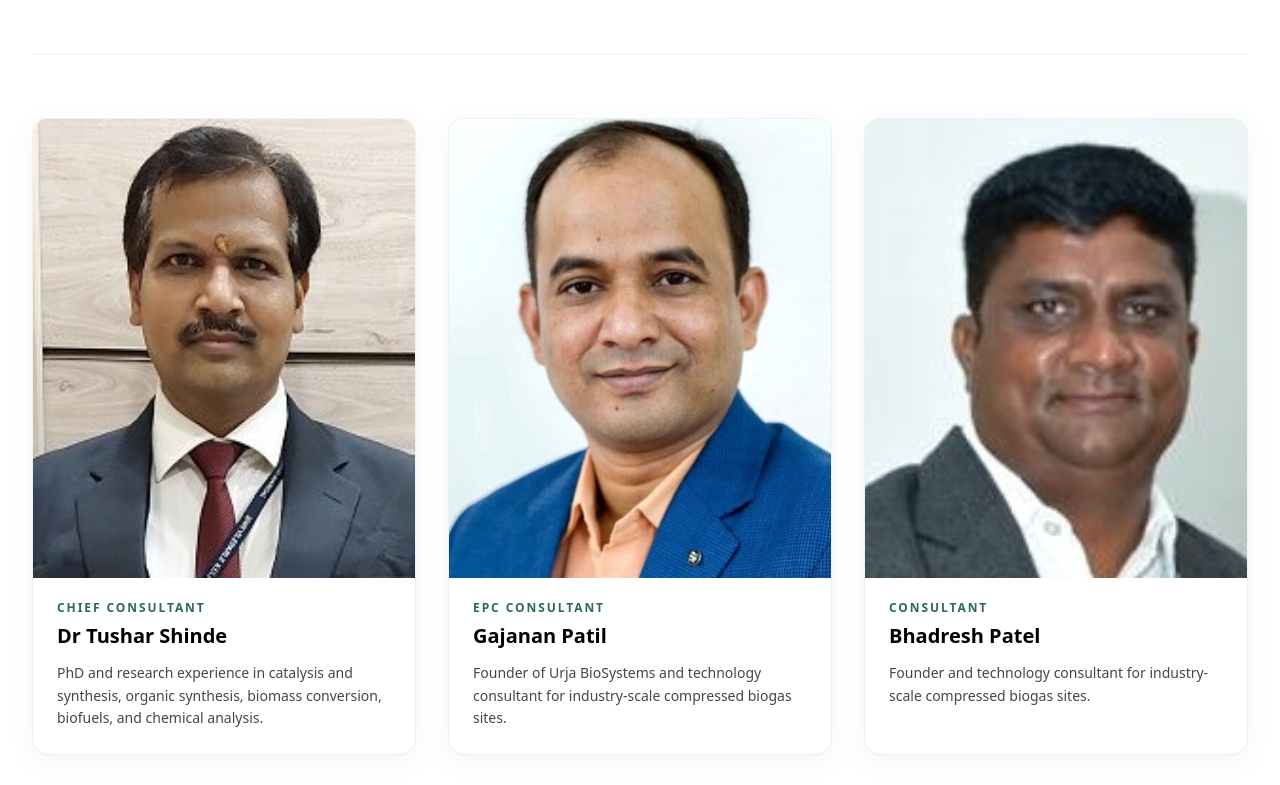
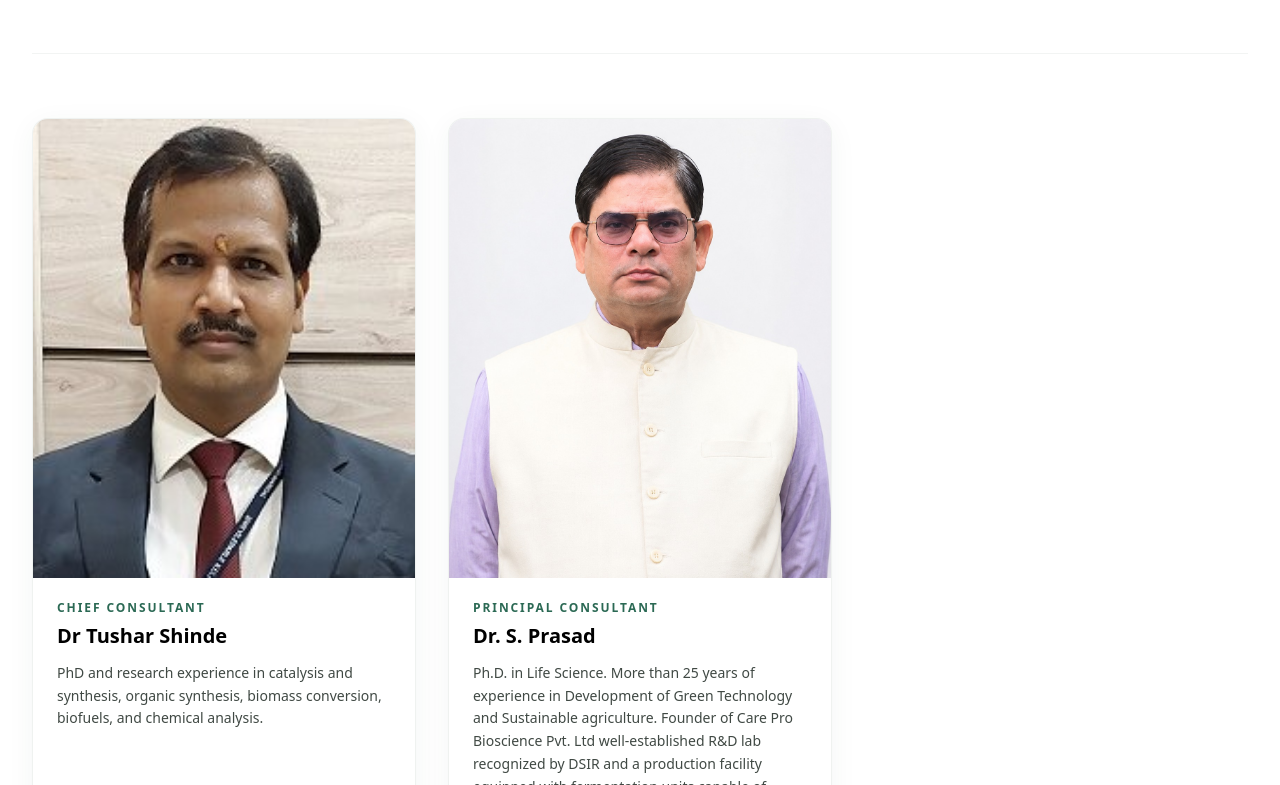
Before and after one commit to SrushtiCapital/SrushtiRenewablesWeb, a Next.js app: page /team in a window 1280 px wide. Shown: the part 5315-6100 px from the top of the page. Built offline with nearby package versions, Linux system fonts and the light colour scheme.

Commit message:
Added Dr Prasad profle

```diff
--- a/src/components/team/team-data.tsx
+++ b/src/components/team/team-data.tsx
@@ -125,7 +125,7 @@ export const TEAM_GROUPS: TeamGroup[] = [
       </>
     ),
     description:
-      "Domain depth across biofuels, biogas, catalysis, and EPC delivery — the technical anchor for every renewable-energy mandate.",
+      "Domain depth across renewable energy, sustainable agriculture, biofuels, biogas, catalysis, and EPC delivery — the technical anchor for every renewable-energy mandate.",
     layout: "grid",
     members: [
       {
@@ -135,16 +135,10 @@ export const TEAM_GROUPS: TeamGroup[] = [
         bio: "PhD and research experience in catalysis and synthesis, organic synthesis, biomass conversion, biofuels, and chemical analysis.",
       },
       {
-        name: "Gajanan Patil",
-        role: "EPC Consultant",
-        image: "/team/gajanan.jpg",
-        bio: "Founder of Urja BioSystems and technology consultant for industry-scale compressed biogas sites.",
-      },
-      {
-        name: "Bhadresh Patel",
-        role: "Consultant",
-        image: "/team/bhadresh.jpg",
-        bio: "Founder and technology consultant for industry-scale compressed biogas sites.",
+        name: "Dr. S. Prasad",
+        role: "Principal Consultant",
+        image: "/team/DrSPrasad.jpeg",
+        bio: "Ph.D. in Life Science. More than 25 years of experience in Development of Green Technology and Sustainable agriculture. Founder of Care Pro Bioscience Pvt. Ltd well-established R&D lab recognized by DSIR and a production facility equipped with fermentation units capable of producing high-quality microbial-based products, On August 26, 2022, CPB signed a Joint Implementation and Operation Agreement for Innovative Climate Resilient and Carbon Neutral Food Production Projects with the Agri Export Startup Programme under a Joint Venture with the National Research Development Corporation (NRDC), an Enterprise of the (DSIR), Ministry of Science and Technology, Government of India and World Intellectual Property Organization (WIPO Green), on the basis of CPB patented technologies for climate-resilient farming",
       },
     ],
   },
```
Also changed, not shown: public/team/DrSPrasad.jpeg (added).
